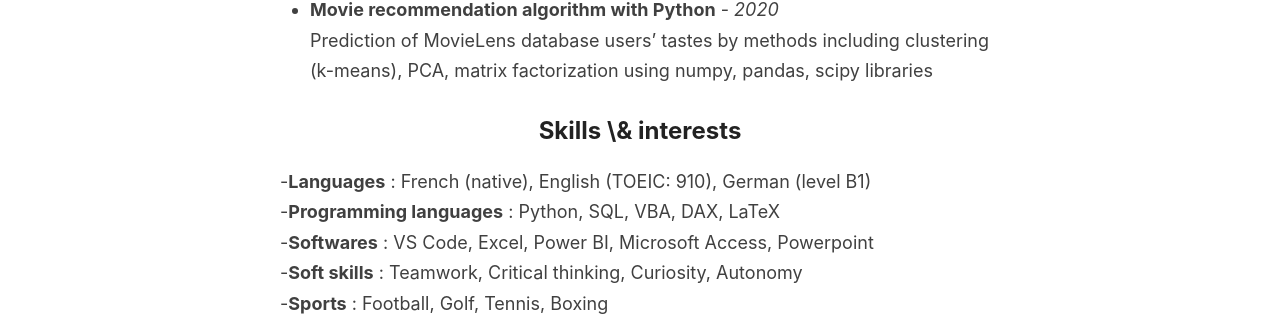
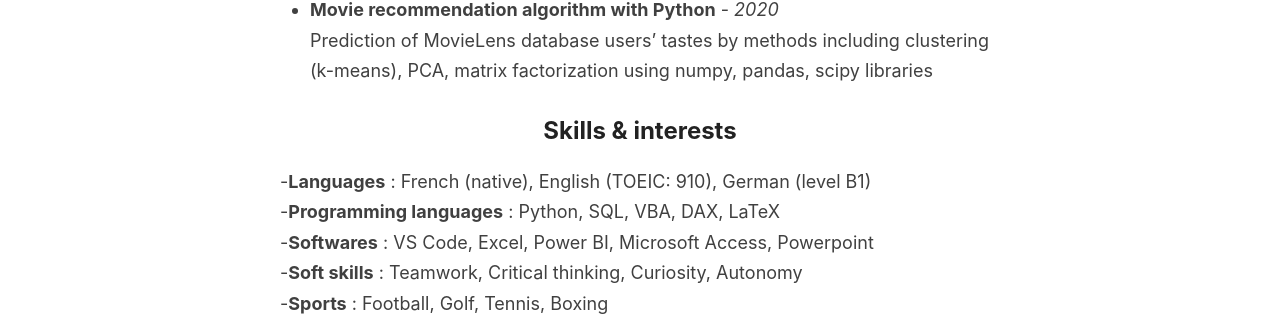
Before and after one commit to Zaltarba/blog, a Jekyll site: the page built from _pages/CV.md, in a window 1280 px wide and 900 px high, scrolled down 2249 px. Shown: the part 400-716 px from the top of the window. Built offline with Jekyll 4.4.1, drawn with Linux system fonts in a browser that asks for light colours.

Commit message:
Update CV.md

```diff
--- a/_pages/CV.md
+++ b/_pages/CV.md
@@ -51,7 +51,7 @@ Production of descriptive statistics on French communes for the AFL barometer, i
 - **Movie recommendation algorithm with Python** - *2020*
 Prediction of MovieLens database users' tastes by methods including clustering (k-means), PCA, matrix factorization using numpy, pandas, scipy libraries
 
-## Skills \& interests
+## Skills & interests
 
 -**Languages** : French (native), English (TOEIC: 910), German (level B1)
 -**Programming languages** : Python, SQL, VBA, DAX, LaTeX
```
